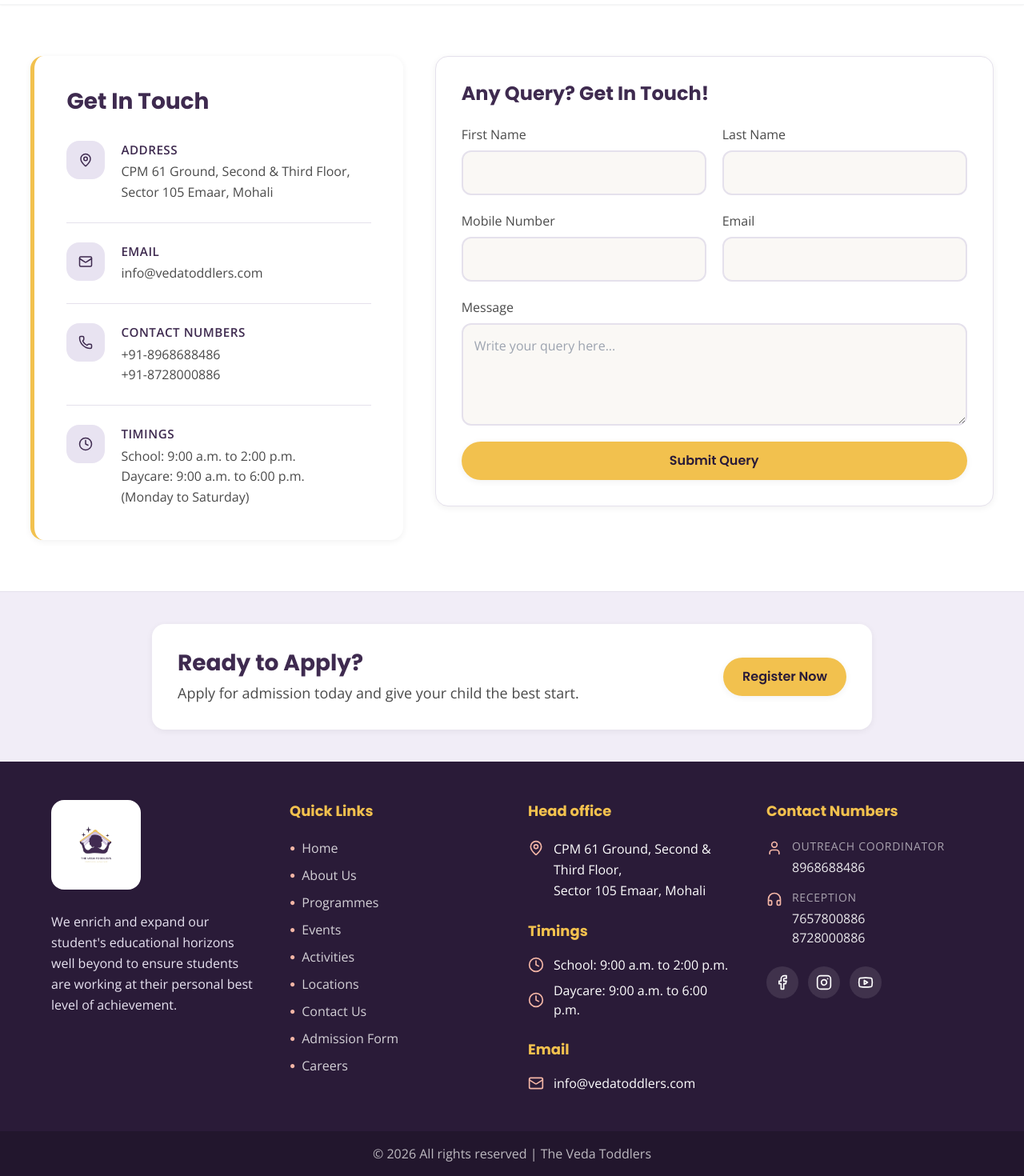
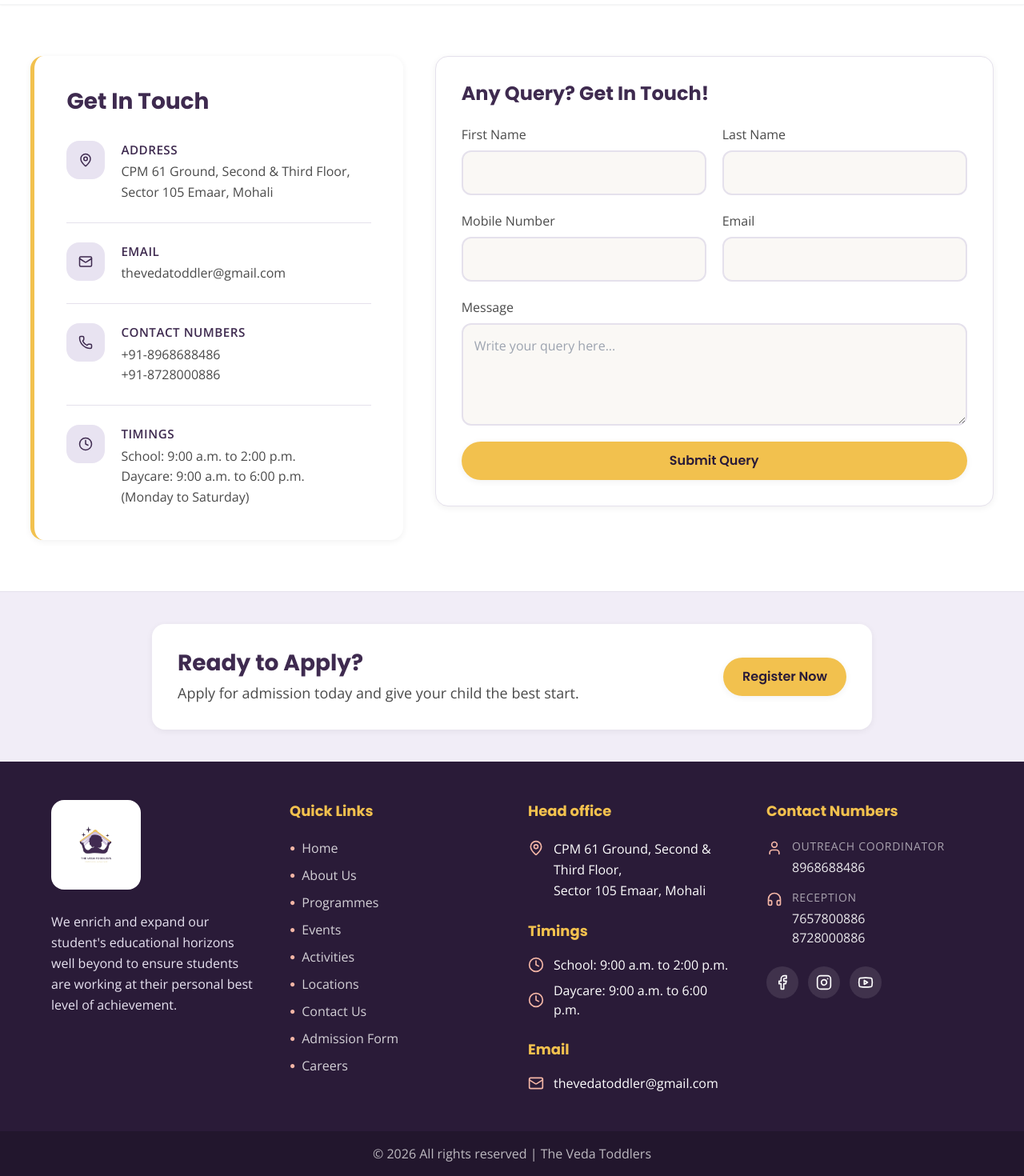
Before and after one commit to thevedatoddlers09/toddlers, a Next.js app: page /contact in a window 1280 px wide. Shown: the part 115-1585 px from the top of the page at 80% size. Built offline with nearby package versions, Linux system fonts and the light colour scheme.

Commit message:
feat: implement contact page with form and animations, careers page, and core layout components.

```diff
--- a/app/careers/page.js
+++ b/app/careers/page.js
@@ -502,11 +502,11 @@ export default function CareersPage() {
 
                     <div className="flex flex-col sm:flex-row items-center justify-center gap-4 mb-8">
                         <a
-                            href="mailto:career@thevedatoddlers.com"
+                            href="mailto:thevedatoddler@gmail.com"
                             className="inline-flex items-center gap-3 bg-white text-veda-primary font-bold py-4 px-8 rounded-full hover:bg-veda-accent hover:scale-105 transition-all duration-300 shadow-xl text-lg"
                         >
                             <Mail size={22} />
-                            career@thevedatoddlers.com
+                            thevedatoddler@gmail.com
                         </a>
                         <a
                             href="tel:+917009109149"
--- a/app/contact/page.js
+++ b/app/contact/page.js
@@ -125,7 +125,7 @@ export default function ContactPage() {
                                 <div className={styles.infoIcon}><Mail size={18} /></div>
                                 <div>
                                     <strong>Email</strong>
-                                    <p>info@vedatoddlers.com</p>
+                                    <p>thevedatoddler@gmail.com</p>
                                 </div>
                             </div>
 
--- a/components/Footer.js
+++ b/components/Footer.js
@@ -81,8 +81,8 @@ export default function Footer() {
                         </h3>
                         <div className="flex items-center gap-3 font-opensans text-base">
                             <Mail size={20} className="text-veda-playful-peach flex-shrink-0" />
-                            <a href="mailto:info@vedatoddlers.com" className="text-white hover:text-veda-accent transition-colors">
-                                info@vedatoddlers.com
+                            <a href="mailto:thevedatoddler@gmail.com" className="text-white hover:text-veda-accent transition-colors">
+                                thevedatoddler@gmail.com
                             </a>
                         </div>
                     </div>
--- a/components/TopBar.js
+++ b/components/TopBar.js
@@ -3,7 +3,7 @@ import { Clock, Phone, Mail, MapPin } from 'lucide-react';
 export default function TopBar() {
     const items = [
         { Icon: Phone, text: '+91-8968688486' },
-        { Icon: Mail, text: 'info@vedatoddlers.com' },
+        { Icon: Mail, text: 'thevedatoddler@gmail.com' },
         { Icon: MapPin, text: 'Sector 105 Emaar, Mohali' },
         { Icon: MapPin, text: 'Sector 79, Mohali' },
         { Icon: MapPin, text: 'Sector 127, Mohali' },
```
